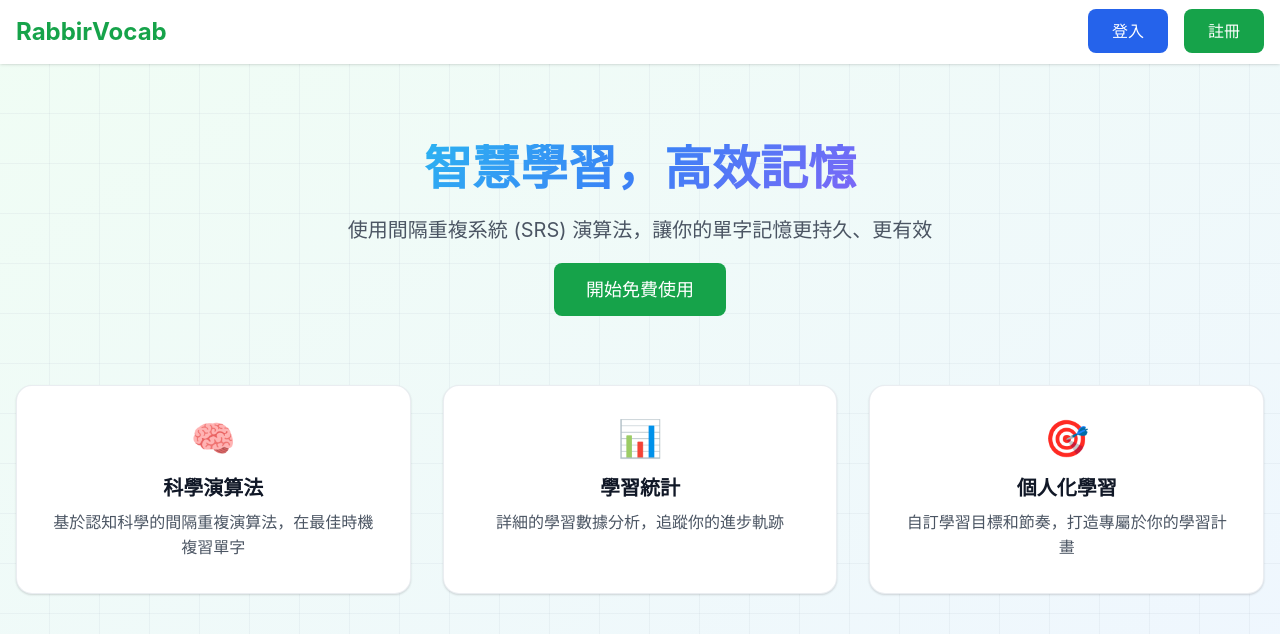
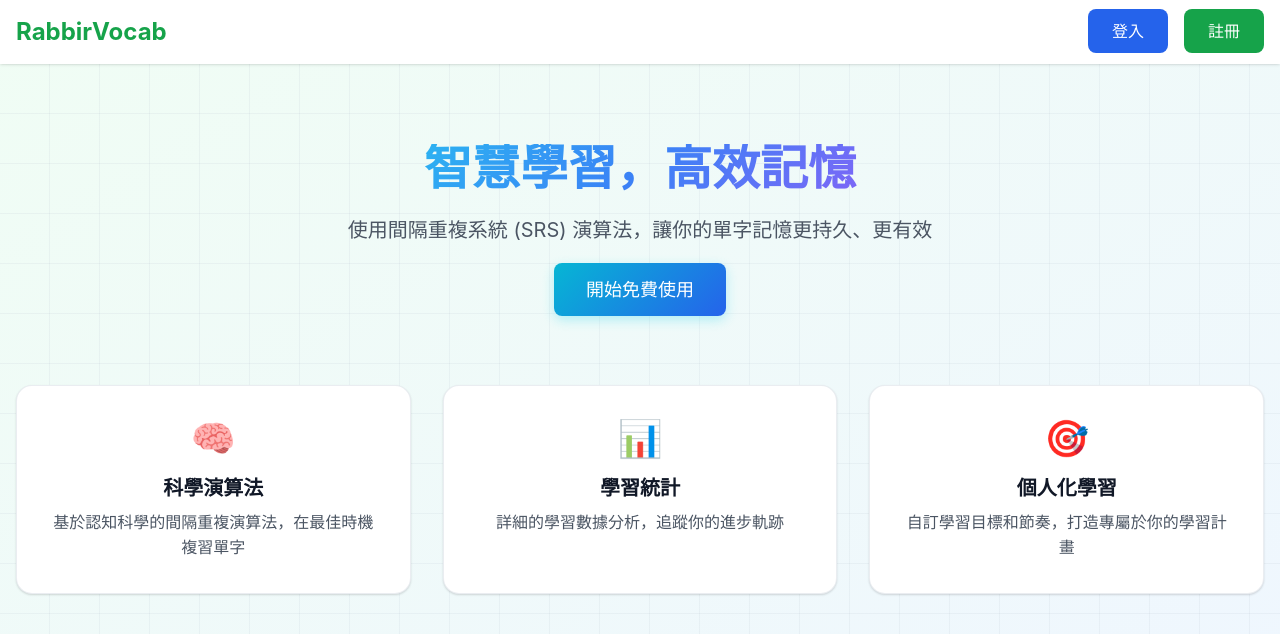
Before and after one commit to RabbirReaper/RabbirVocab, a Vue app: page / in a window 1280 px wide. Shown: the top 634 px of the page. Built offline with nearby package versions, Linux system fonts and the light colour scheme; the HTML template or start-up script is replaced by a standard one.

Commit message:
feat: 新增現代化按鈕樣式，提升使用者介面互動性

```diff
--- a/src/assets/main.css
+++ b/src/assets/main.css
@@ -378,6 +378,30 @@
   border-color: rgba(148, 163, 184, 0.1);
 }
 
+/* 現代化按鈕效果 - Tailwind 風格 */
+.btn-modern {
+  padding: 0.75rem 1.5rem;
+  border-radius: 0.5rem;
+  border: none;
+  font-size: 1rem;
+  font-weight: 500;
+  cursor: pointer;
+  background: linear-gradient(135deg, #06b6d4, #2563eb);
+  color: white;
+  box-shadow: 0 4px 12px rgba(34, 211, 238, 0.3);
+  transition: all 0.3s ease;
+}
+
+.btn-modern:hover {
+  box-shadow: 0 6px 20px rgba(34, 211, 238, 0.4);
+  transform: translateY(-2px);
+}
+
+.btn-modern.btn-lg {
+  padding: 1rem 2rem;
+  font-size: 1.125rem;
+}
+
 /* 文字截斷 */
 .truncate-2 {
   display: -webkit-box;
--- a/src/views/HomeView.vue
+++ b/src/views/HomeView.vue
@@ -22,7 +22,7 @@
         <p class="text-xl text-secondary-color mb-8">
           使用間隔重複系統 (SRS) 演算法，讓你的單字記憶更持久、更有效
         </p>
-        <RouterLink to="/register" class="btn btn-primary btn-lg"> 開始免費使用 </RouterLink>
+        <RouterLink to="/register" class="btn-modern btn-lg"> 開始免費使用 </RouterLink>
       </div>
 
       <!-- Features -->
```
